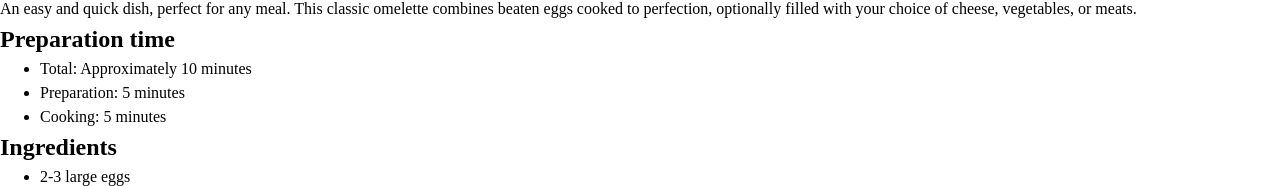
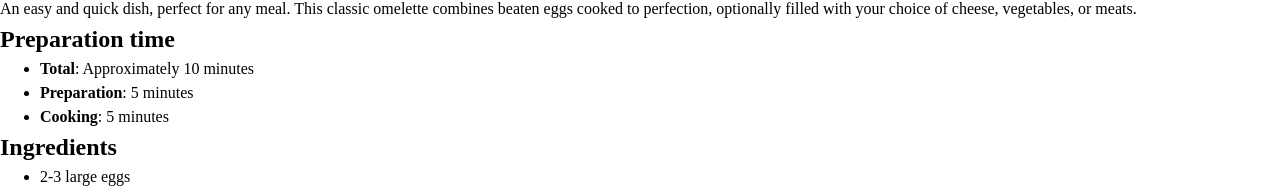
Before and after one commit to wheelerMT/frontend-mentor, a plain HTML site: page challenges/recipe-page/index.html in a window 1280 px wide. Shown: the part 616-802 px from the top of the page. Drawn offline with Linux system fonts and the light colour scheme.

Commit message:
Wrap preparation time instructions in <b> tags

```diff
--- a/challenges/recipe-page/index.html
+++ b/challenges/recipe-page/index.html
@@ -34,9 +34,9 @@
         <section class="preparation">
           <h2>Preparation time</h2>
           <ul>
-            <li>Total: Approximately 10 minutes</li>
-            <li>Preparation: 5 minutes</li>
-            <li>Cooking: 5 minutes</li>
+            <li><b>Total</b>: Approximately 10 minutes</li>
+            <li><b>Preparation</b>: 5 minutes</li>
+            <li><b>Cooking</b>: 5 minutes</li>
           </ul>
         </section>
 
```
